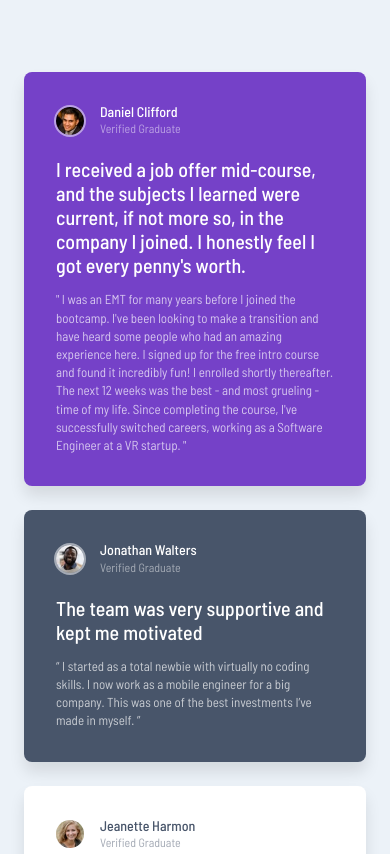
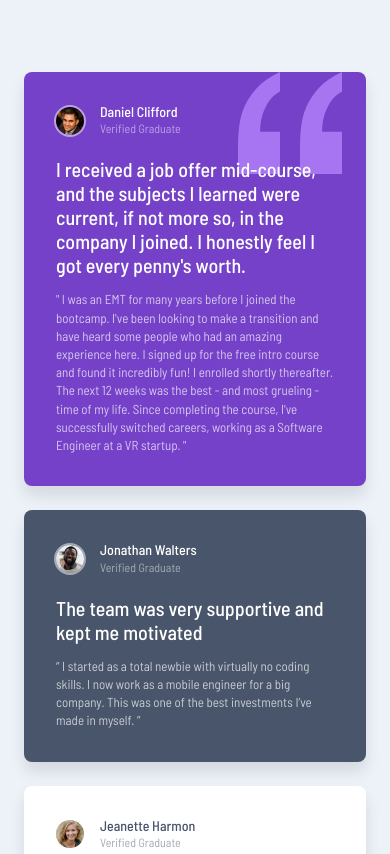
Before and after one commit to mdchong/testimonials-grid-section, a website: page index.html in a window 390 px wide. Shown: the top 854 px of the page. Drawn offline with Linux system fonts and the light colour scheme.

Commit message:
mobile css

```diff
--- a/scss/index.scss
+++ b/scss/index.scss
@@ -111,6 +111,9 @@ main {
 
     #daniel {
         background-color: $moderate-violet;
+        background-image: url('../images/bg-pattern-quotation.svg');
+        background-repeat: no-repeat;
+        background-position: 90% 0%;
     }
 
     #jonathan {
```
Also changed, not shown: css/index.css, 1 other file.
